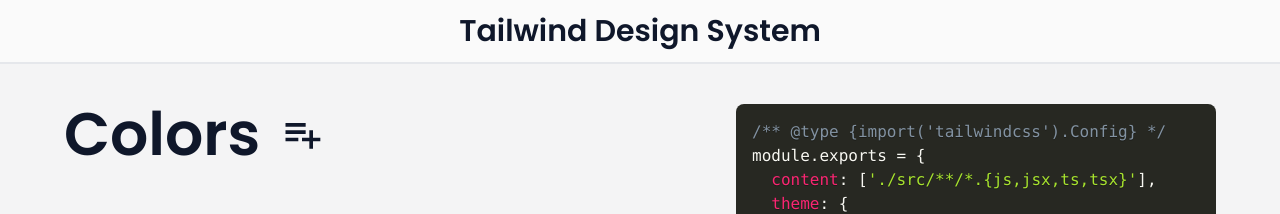
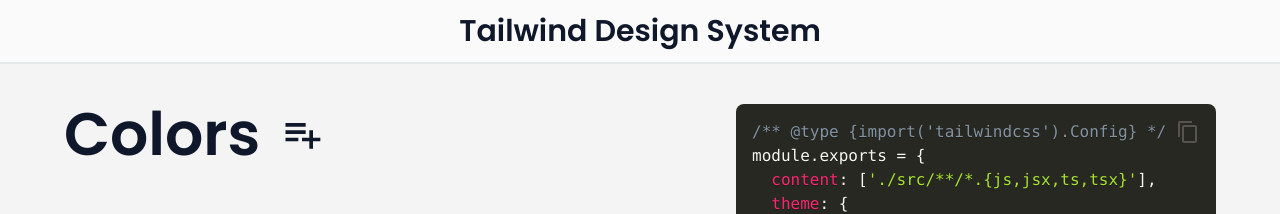
Before and after one commit to Luzefiru/tailwind-config-generator, a React (Create React App) app: page / in a window 1280 px wide. Shown: the top 214 px of the page. Built offline with nearby package versions, Linux system fonts and the light colour scheme; the HTML template or start-up script is replaced by a standard one.

Commit message:
feat: add copyToClipboard functionality and toaster

```diff
--- a/package.json
+++ b/package.json
@@ -14,6 +14,7 @@
     "react": "^18.2.0",
     "react-dom": "^18.2.0",
     "react-scripts": "5.0.1",
+    "react-toastify": "^9.1.3",
     "tailwindcss": "^3.3.2",
     "typescript": "^4.9.5",
     "web-vitals": "^2.1.4"
--- a/src/App.tsx
+++ b/src/App.tsx
@@ -1,4 +1,6 @@
 import CodeBlock from './components/ui/CodeBlock';
+import { ToastContainer } from 'react-toastify';
+import 'react-toastify/dist/ReactToastify.css';
 
 export default function App() {
   return (
@@ -33,6 +35,7 @@
           <CodeBlock className="h-full rounded-lg" content={code} />
         </section>
       </main>
+      <ToastContainer />
     </div>
   );
 }
--- a/src/components/ui/CodeBlock.tsx
+++ b/src/components/ui/CodeBlock.tsx
@@ -1,6 +1,7 @@
 import './CodeBlock.css';
 import Prism from 'prismjs';
 import { useEffect } from 'react';
+import copyTextToClipboard from '../../utils/copyTextToKeyboard';
 
 interface PropTypes {
   content: string;
@@ -13,8 +14,27 @@
   }, []);
 
   return (
-    <pre className={className}>
+    <pre className={`relative ${className}`}>
       <code className="language-javascript">{content}</code>
+      <button
+        onClick={() => {
+          copyTextToClipboard(content);
+        }}
+        className="p-4 absolute top-0 right-0 text-stone-600 hover:text-zinc-100"
+        aria-label="Copy to Clipboard"
+        type="button"
+      >
+        <svg
+          xmlns="http://www.w3.org/2000/svg"
+          height="24px"
+          viewBox="0 0 24 24"
+          width="24px"
+          fill="currentColor"
+        >
+          <path d="M0 0h24v24H0z" fill="none" />
+          <path d="M16 1H4c-1.1 0-2 .9-2 2v14h2V3h12V1zm3 4H8c-1.1 0-2 .9-2 2v14c0 1.1.9 2 2 2h11c1.1 0 2-.9 2-2V7c0-1.1-.9-2-2-2zm0 16H8V7h11v14z" />
+        </svg>
+      </button>
     </pre>
   );
 }
--- /dev/null
+++ b/src/utils/copyTextToKeyboard.ts
@@ -0,0 +1,31 @@
+import { toast } from 'react-toastify';
+
+export default async function copyTextToClipboard(text: string) {
+  if ('clipboard' in navigator) {
+    await navigator.clipboard.writeText(text);
+    toast.success('Copied to clipboard.', {
+      position: 'bottom-right',
+      autoClose: 1500,
+      hideProgressBar: false,
+      closeOnClick: true,
+      pauseOnHover: true,
+      draggable: true,
+      progress: undefined,
+      theme: 'light',
+    });
+    return true;
+  } else {
+    document.execCommand('copy', true, text);
+    toast.success('Copied to clipboard.', {
+      position: 'bottom-right',
+      autoClose: 1500,
+      hideProgressBar: false,
+      closeOnClick: true,
+      pauseOnHover: true,
+      draggable: true,
+      progress: undefined,
+      theme: 'light',
+    });
+    return true;
+  }
+}
```
Also changed, not shown: src/assets/content_copy_black_24dp.svg (added), 1 other file (tests, documents, lock files or other folders).
